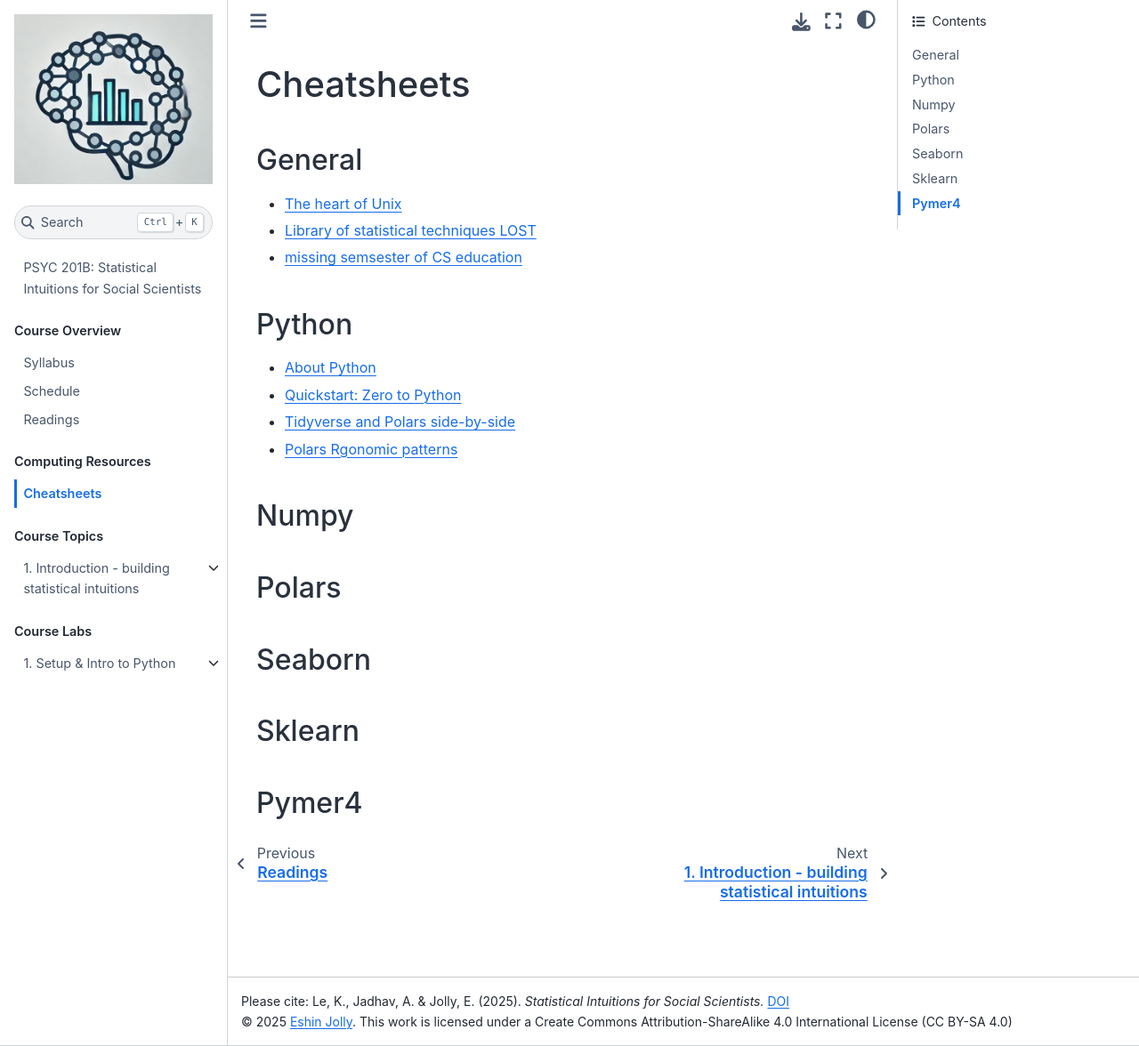
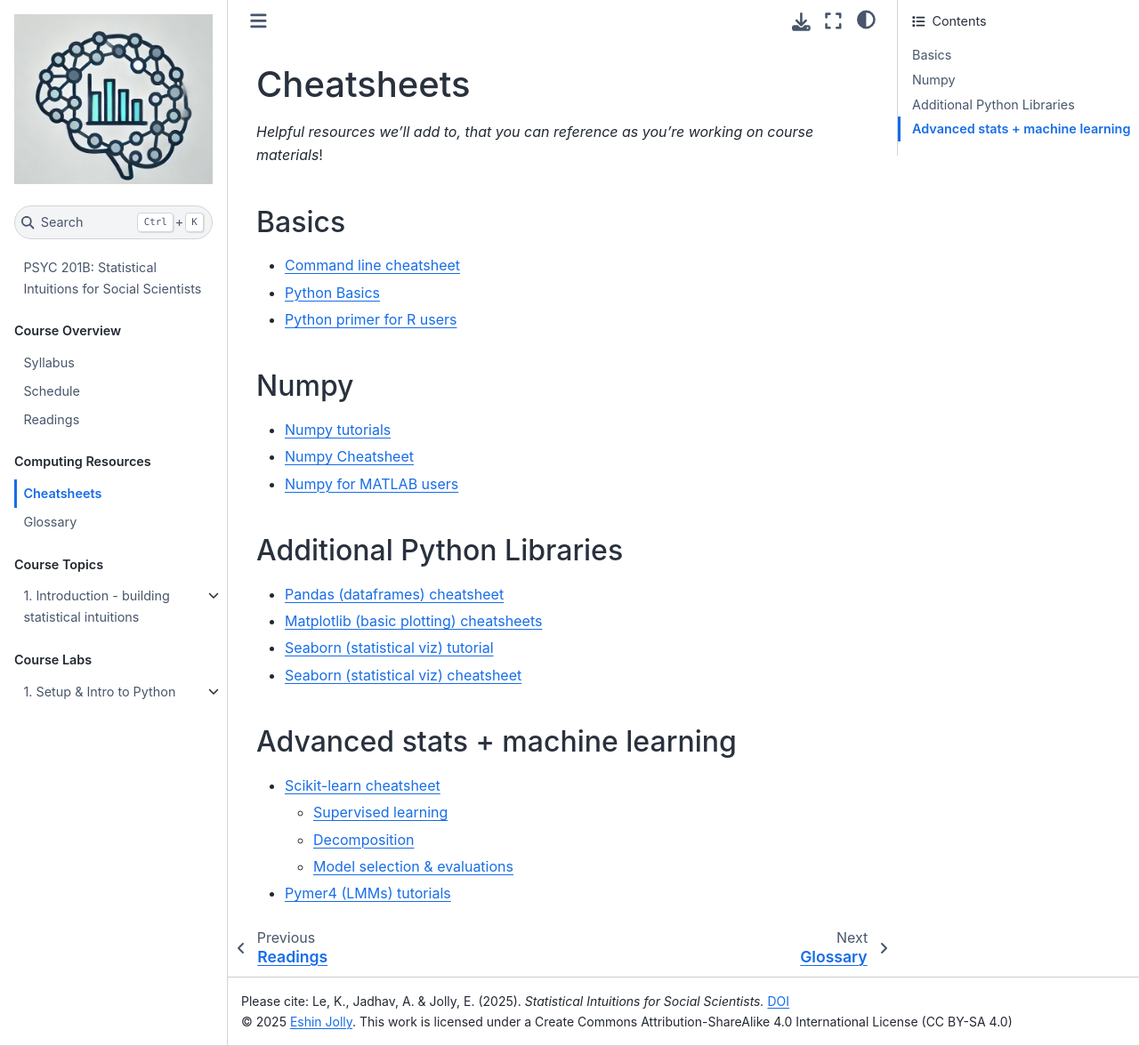
Before and after one commit to psyc201b/PSYC-201B, a Jupyter Book: the page built from pages/cheatsheets.md, in a window 1280 px wide and 1176 px high. Shown: the whole window at 89% size. Built offline with Jupyter Book 1.0.4 settings and Sphinx 7.4.7 and the Sphinx Book theme 1.1.4, drawn with Linux system fonts in a browser that asks for light colours; pages that are not in the unit, such as notebooks, are missing from menus.

Commit message:
update glossary and cheatsheet links

```diff
--- a/_toc.yml
+++ b/_toc.yml
@@ -18,7 +18,7 @@ parts:
   # - file: resources/intro-numpy
   # - file: resources/intro-polars
   - file: pages/cheatsheets
-  - file: resources/glossary
+  - file: pages/glossary
 - caption: Course Topics
   numbered: true
   chapters:
--- a/pages/cheatsheets.md
+++ b/pages/cheatsheets.md
@@ -1,22 +1,31 @@
 # Cheatsheets
 
-## General
-- [The heart of Unix](https://ericnormand.me/article/the-heart-of-unix)
-- [Library of statistical techniques LOST](https://lost-stats.github.io/)
-- [missing semsester of CS education](https://missing.csail.mit.edu/)
+*Helpful resources we'll add to, that you can reference as you're working on course materials*!
 
-## Python
-- [About Python](https://executablebooks.github.io/quantecon-mini-example/docs/about_py.html)
-- [Quickstart: Zero to Python](https://foundations.projectpythia.org/foundations/quickstart.html)
-- [Tidyverse and Polars side-by-side](https://robertmitchellv.com/blog/2022-07-r-python-side-by-side/r-python-side-by-side.html)
-- [Polars Rgonomic patterns](https://www.emilyriederer.com/post/py-rgo-polars/)
+## Basics
+- [Command line cheatsheet](https://www.git-tower.com/blog/media/pages/posts/command-line-cheat-sheet/64337e6bae-1733170994/command-line-cheat-sheet-large01.avif)
+- [Python Basics](https://www.pythoncheatsheet.org/cheatsheet/basics)
+- [Python primer for R users](https://cran.r-project.org/web/packages/reticulate/vignettes/python_primer.html)
 
 ## Numpy
+- [Numpy tutorials](https://numpy.org/numpy-tutorials/)
+- [Numpy Cheatsheet](https://media.datacamp.com/legacy/image/upload/v1676302459/Marketing/Blog/Numpy_Cheat_Sheet.pdf)
+- [Numpy for MATLAB users](https://numpy.org/doc/stable/user/numpy-for-matlab-users.html)
 
-## Polars
+## Additional Python Libraries
+- [Pandas (dataframes) cheatsheet](https://pandas.pydata.org/Pandas_Cheat_Sheet.pdf)
+- [Matplotlib (basic plotting) cheatsheets](https://matplotlib.org/cheatsheets/)
+- [Seaborn (statistical viz) tutorial](https://seaborn.pydata.org/tutorial/introduction.html#a-high-level-api-for-statistical-graphics)
+- [Seaborn (statistical viz) cheatsheet](https://s3.amazonaws.com/assets.datacamp.com/blog_assets/Python_Seaborn_Cheat_Sheet.pdf)
 
-## Seaborn
+## Advanced stats + machine learning
+- [Scikit-learn cheatsheet](https://media.datacamp.com/legacy/image/upload/v1676302389/Marketing/Blog/Scikit-Learn_Cheat_Sheet.pdf)
+  - [Supervised learning](https://scikit-learn.org/stable/supervised_learning.html)
+  - [Decomposition](https://scikit-learn.org/stable/modules/decomposition.html)
+  - [Model selection & evaluations](https://scikit-learn.org/stable/model_selection.html)
+- [Pymer4 (LMMs) tutorials](https://eshinjolly.com/pymer4/auto_examples/index.html)
 
-## Sklearn
-
-## Pymer4
+<!-- ## Additional -->
+<!-- - [Library of statistical techniques LOST](https://lost-stats.github.io/) -->
+<!-- - [Tidyverse and Polars side-by-side](https://robertmitchellv.com/blog/2022-07-r-python-side-by-side/r-python-side-by-side.html) -->
+<!-- - [Polars Rgonomic patterns](https://www.emilyriederer.com/post/py-rgo-polars/) -->
```
Also changed, not shown: labs/1/overview.md (+3 -1 lines), pages/syllabus.md (+1 -1 lines), pages/glossary.ipynb (added).
